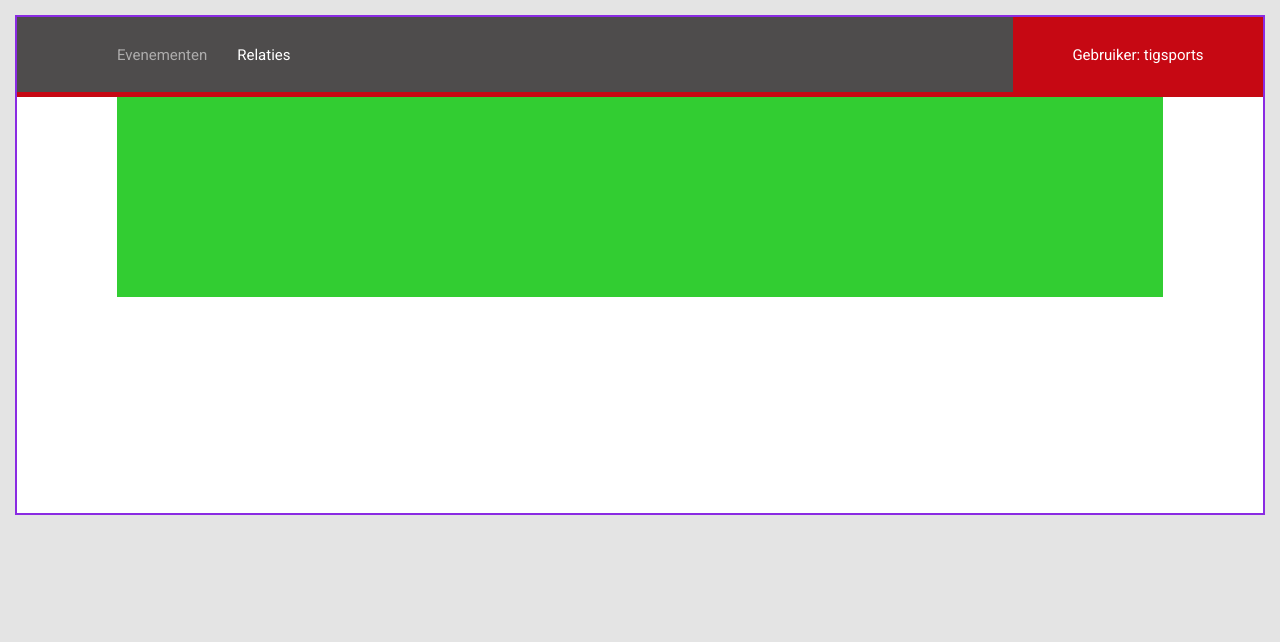
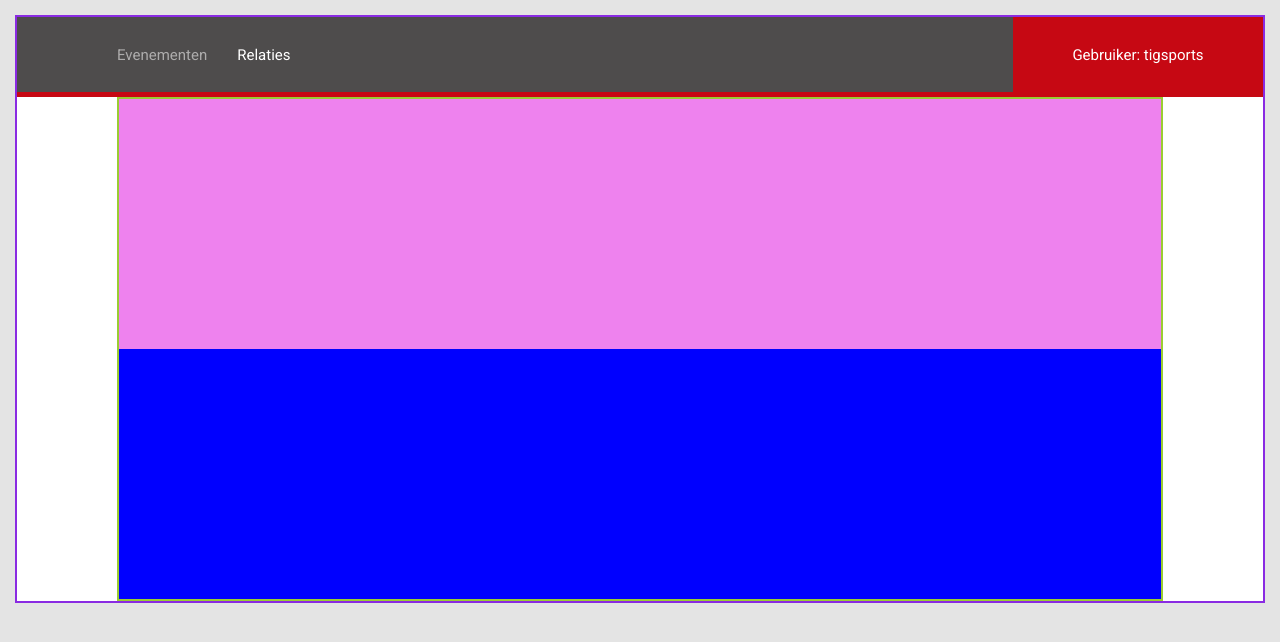
Before and after one commit to WiliTheSParrow/LeVarne_Exercise-1, a plain HTML site: page src/index.html in a window 1280 px wide. Drawn offline with nearby package versions, Linux system fonts and the light colour scheme.

Commit message:
setting up content layout

```diff
--- a/src/css/_layout.scss
+++ b/src/css/_layout.scss
@@ -47,7 +47,21 @@
 }
 
 .content {
-    height: 2em;
-    background: limegreen;
+    // height: 5em;
+    border: 2px solid yellowgreen;
     margin: 0 10rem;
+
+    &__header {
+        height: 2.5em;
+        background: violet;
+
+        &-search {}
+
+        &-filter {}
+    }
+
+    &__dataview {
+        height: 2.5em;
+        background: blue;
+    }
 }
--- a/src/index.html
+++ b/src/index.html
@@ -4,7 +4,8 @@
 <head>
     <meta charset="UTF-8">
     <meta name="viewport" content="width=device-width, initial-scale=1.0">
-    <link rel="shortcut icon" type="image/png" href="https://tigsports.nl/wp-content/themes/tigsports/img/favicon64.png">
+    <link rel="shortcut icon" type="image/png"
+        href="https://tigsports.nl/wp-content/themes/tigsports/img/favicon64.png">
     <link rel="stylesheet" href="css/style.css">
     <link href="https://fonts.googleapis.com/css2?family=Roboto&display=swap" rel="stylesheet">
     <title>TIG Sports</title>
@@ -27,7 +28,12 @@
             </header>
 
             <div class="content">
+                <div class="content__header">
+                    <div class="content__header-search"></div>
+                    <div class="content__header-filter"></div>
+                </div>
 
+                <div class="content__dataview"></div>
             </div>
 
         </div>
```
Also changed, not shown: src/css/style.css, 1 other file.
